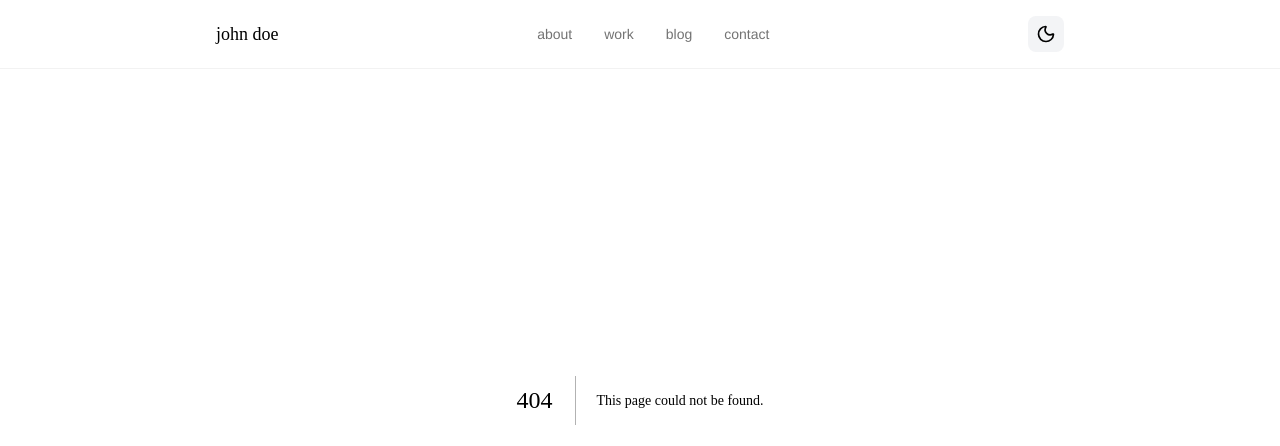
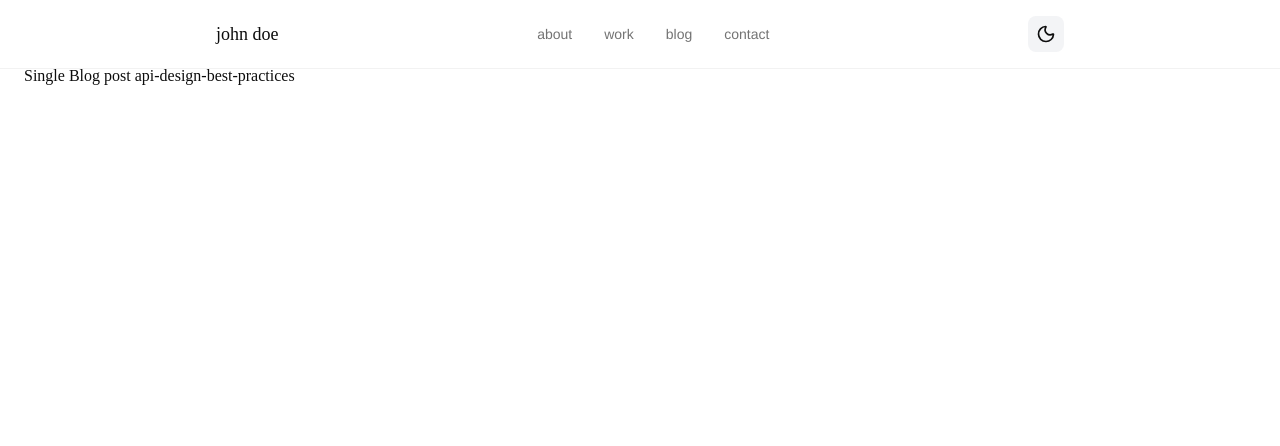
Before and after one commit to HunterJS-bit/portfolio, a Next.js app: page /blog/api-design-best-practices in a window 1280 px wide. Before the commit this address had no page. Shown: the top 446 px of the page. Built offline with nearby package versions, Linux system fonts and the light colour scheme.

Commit message:
feat [blog]: added single blog page

```diff
--- /dev/null
+++ b/app/blog/[id]/page.tsx
@@ -0,0 +1,18 @@
+
+
+const SingleBlog = ({ params }) => {
+
+    const { id } = params;
+
+
+
+    return (  <section className="py-16 px-6">
+        <article>
+        <h1>Single Blog post { id }</h1>
+    </article>
+
+    </section>)
+}
+
+
+export default SingleBlog;
```
